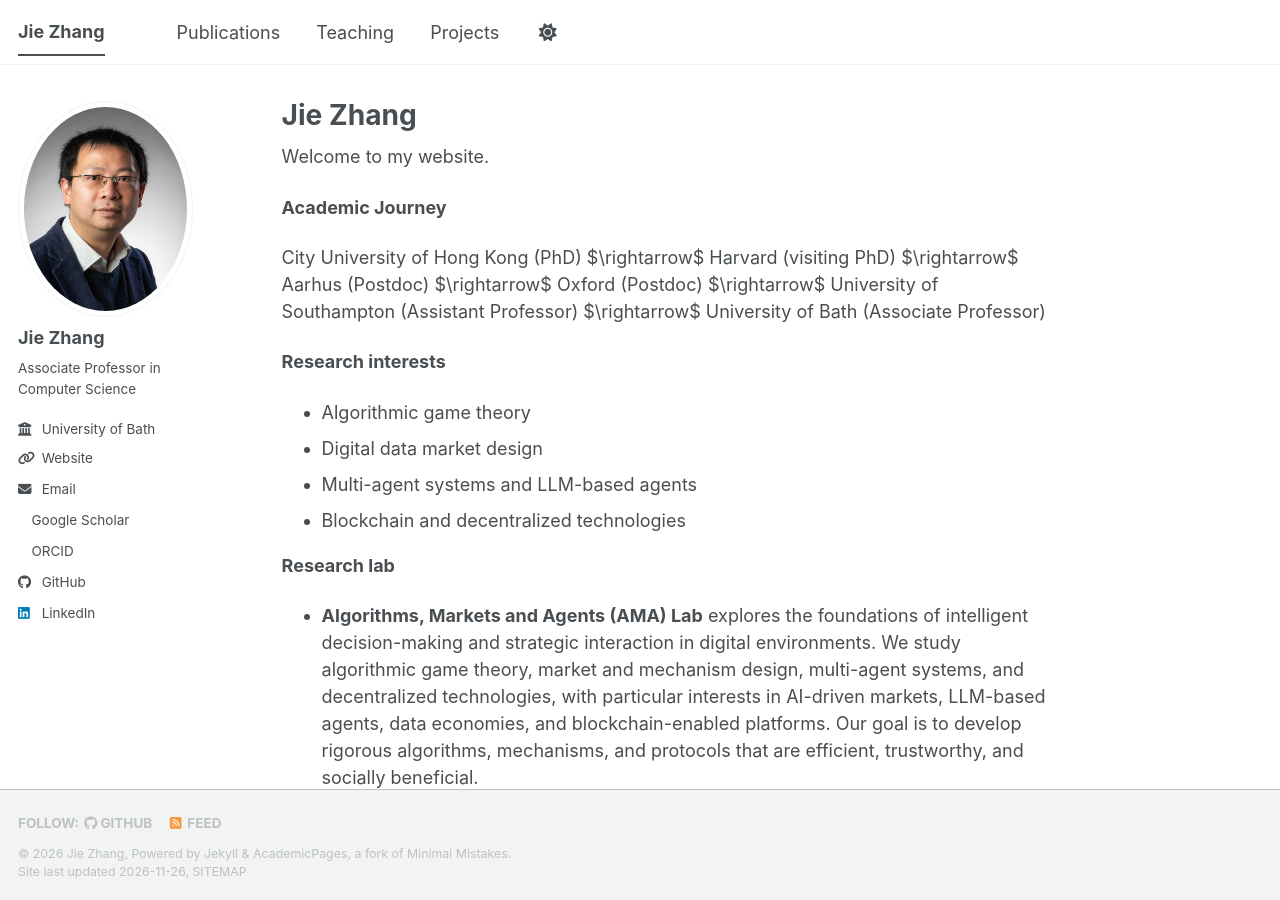
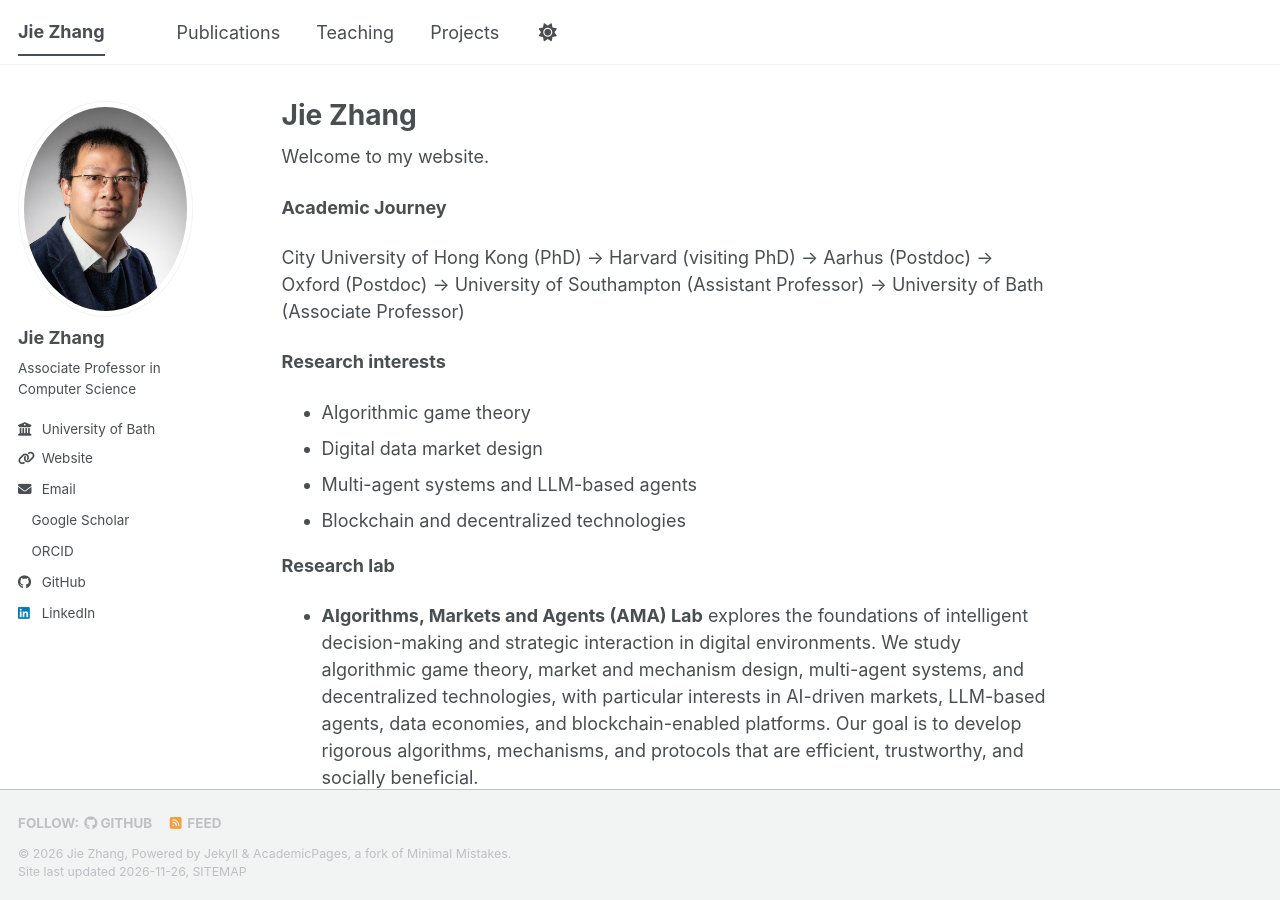
Before and after one commit to csjiezhang0008/csjiezhang0008.github.io, a Jekyll site: the page built from _pages/about.md, in a window 1280 px wide and 900 px high. Built offline with Jekyll 4.4.1, drawn with Linux system fonts in a browser that asks for light colours; a style sheet for code colours, icons or effects is not loaded.

Commit message:
Fix formatting of academic journey in about.md

```diff
--- a/_pages/about.md
+++ b/_pages/about.md
@@ -11,7 +11,7 @@ Welcome to my website.
 
 **Academic Journey**
 
-City University of Hong Kong (PhD) $\rightarrow$ Harvard (visiting PhD) $\rightarrow$ Aarhus (Postdoc) $\rightarrow$ Oxford (Postdoc) $\rightarrow$ University of Southampton (Assistant Professor) $\rightarrow$ University of Bath (Associate Professor)
+City University of Hong Kong (PhD) → Harvard (visiting PhD) → Aarhus (Postdoc) → Oxford (Postdoc) → University of Southampton (Assistant Professor) → University of Bath (Associate Professor)
 
 **Research interests**
 - Algorithmic game theory
```
